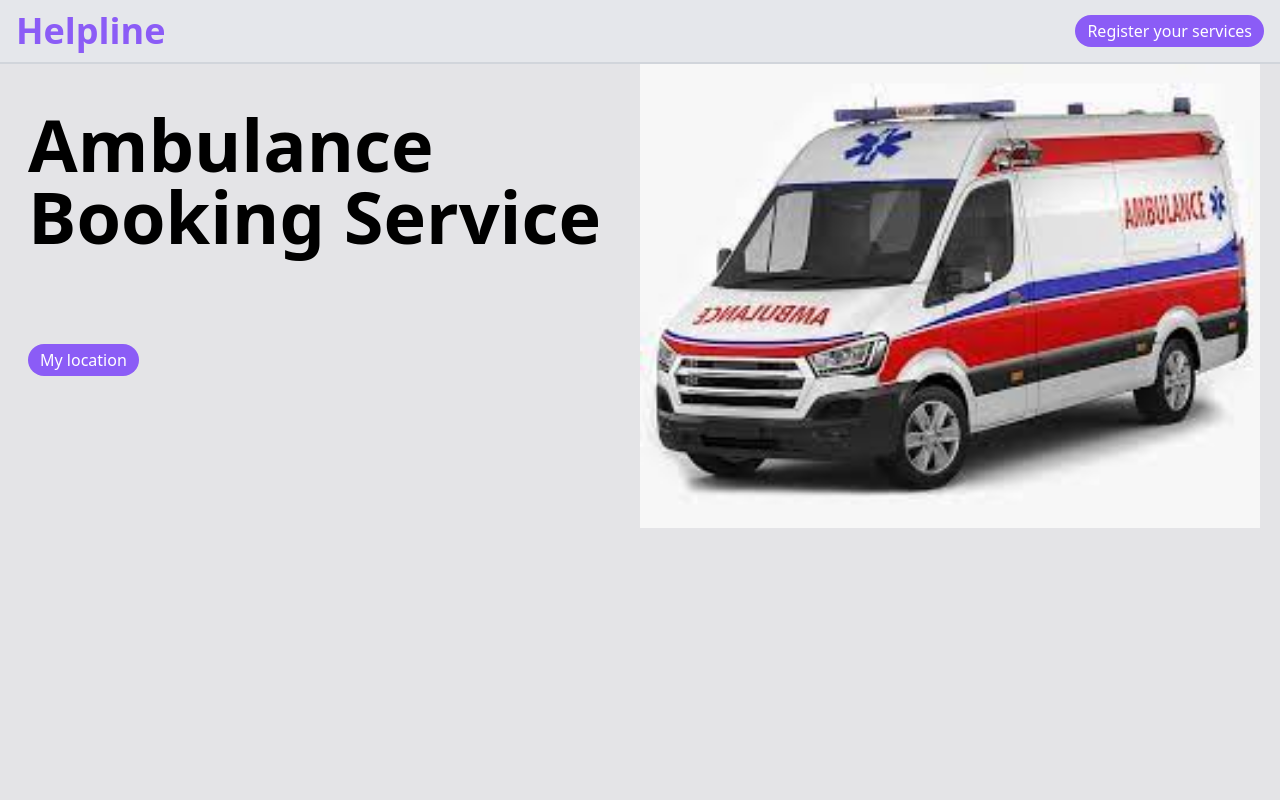
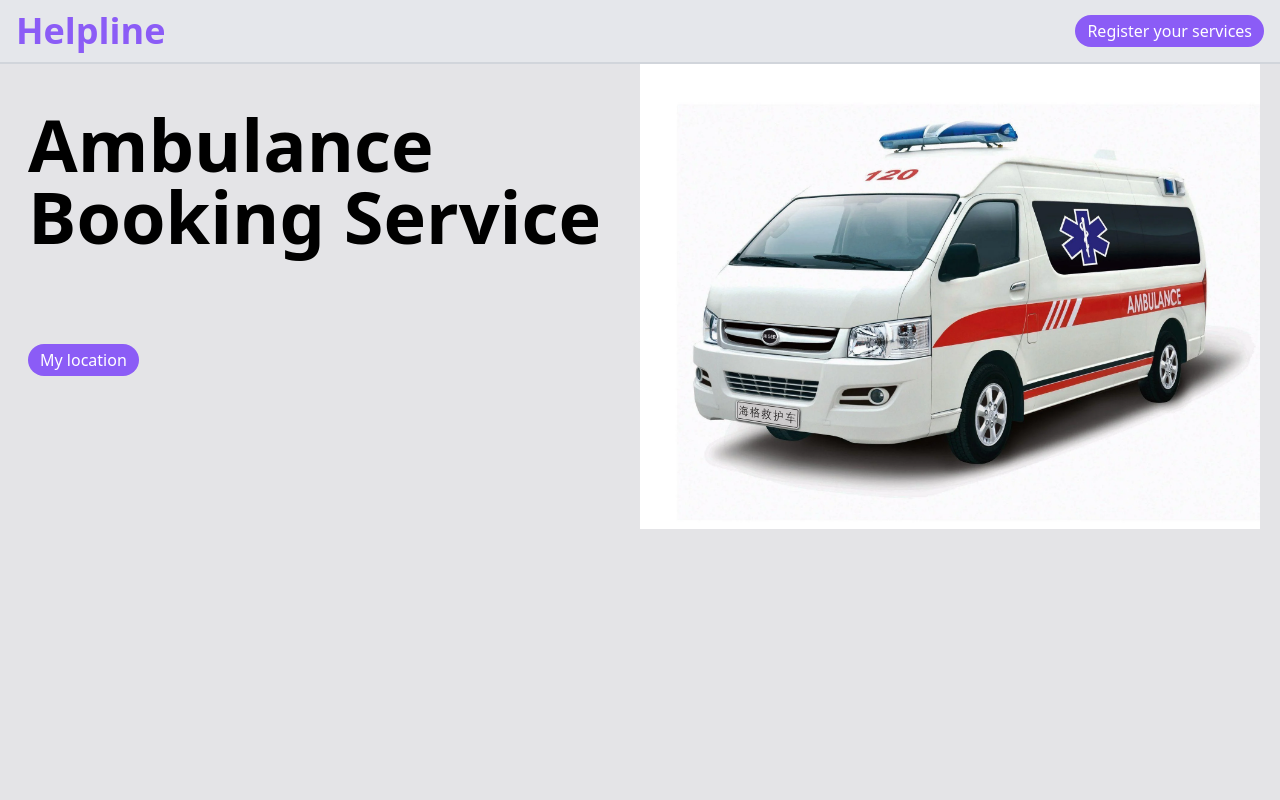
Before and after one commit to mayur-init/Helpline, a React (Create React App) app: page / in a window 1280 px wide. Shown: the top 800 px of the page. Built offline with nearby package versions, Linux system fonts and the light colour scheme.

Commit message:
updated about page

```diff
--- a/src/components/Hero.jsx
+++ b/src/components/Hero.jsx
@@ -71,7 +71,7 @@ const Hero = () => {
 
             </div>
             <div>
-                <img className='w-full' src={'assets/ambulance.png'} alt="/" />
+                <img className='w-full' src={'assets/ambulance1.jpg'} alt="/" />
             </div>
 
         </div>
```
Also changed, not shown: public/assets/ambulance.png (deleted), public/assets/ambulance1.jpg (added).
